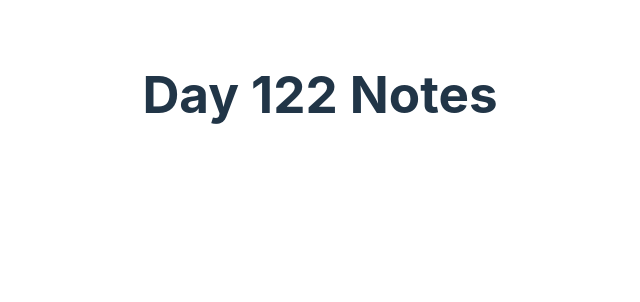
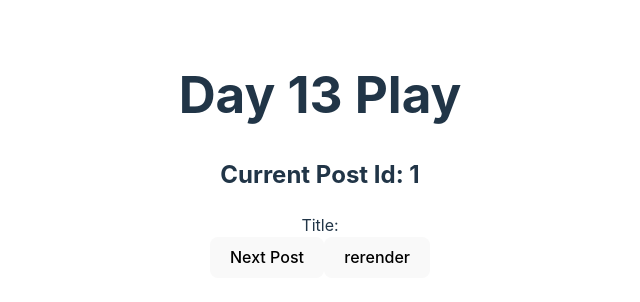
Before and after one commit to felixchen3674/react04292024, a React (Vite) app in the folder homework/react_homework/: page / in a window 1280 px wide. Shown: the top 302 px of the page, without its empty margins (320-960 px from the left). Built offline with nearby package versions, Linux system fonts and the light colour scheme; no server answers.

Commit message:
homework solution example

```diff
--- a/homework/react_homework/src/App.tsx
+++ b/homework/react_homework/src/App.tsx
@@ -1,12 +1,14 @@
 import "./App.css";
 import Day11Play from "./day11_describing_the_ui/notes";
 import Day12Play from "./day12_interactivity/notes";
+import Day13Play from "./day13_lifecycles/notes";
 
 function App() {
   return (
     <>
       {/* <Day11Play /> */}
-      <Day12Play />
+      {/* <Day12Play /> */}
+      <Day13Play />
     </>
   );
 }
--- /dev/null
+++ b/homework/react_homework/src/day13_lifecycles/notes/index.tsx
@@ -0,0 +1,13 @@
+import React from "react";
+import FetchPostByIdApp from "../solutions/FetchPostByIdApp";
+
+export default function Day13Play() {
+  return (
+    <div>
+      <h1>Day 13 Play</h1>
+      <div>
+        <FetchPostByIdApp />
+      </div>
+    </div>
+  );
+}
--- /dev/null
+++ b/homework/react_homework/src/day13_lifecycles/solutions/FetchPostByIdApp.tsx
@@ -0,0 +1,88 @@
+import React, { Component, useEffect, useState } from "react";
+
+interface Post {
+  userId: number;
+  id: number;
+  title: string;
+  body: string;
+}
+
+// export default function FetchPostByIdApp() {
+//   const [postId, setPostId] = useState(1);
+//   const [post, setPost] = useState<Post | {}>({});
+
+//   const { userId, id, title, body } = post as Post;
+
+//   useEffect(() => {
+//     // string literal / string interpolation
+//     fetch(`https://jsonplaceholder.typicode.com/posts/${postId}`)
+//       .then((res) => res.json())
+//       .then((data: Post) => {
+//         setPost(data);
+//       });
+//   }, [postId]);
+
+//   const handleNextPost = () => {
+//     setPostId((prev) => prev + 1);
+//   };
+
+//   return (
+//     <div>
+//       <h2>FetchPostByIdApp</h2>
+//       <div>Post Id: {id}</div>
+//       <div>Title: {title}</div>
+//       <button onClick={handleNextPost}>Next Post</button>
+//     </div>
+//   );
+// }
+
+export default class FetchPostByIdApp extends Component<
+  {},
+  { postId: number; post: Post | {}; randomState: boolean }
+> {
+  state = {
+    postId: 1,
+    post: {},
+    randomState: true,
+  };
+
+  componentDidMount() {
+    fetch(`https://jsonplaceholder.typicode.com/posts/${this.state.postId}`)
+      .then((res) => res.json())
+      .then((data: Post) => {
+        this.setState({ post: data });
+      });
+  }
+
+  componentDidUpdate(prevProps: any, prevState: any) {
+    if (prevState.postId !== this.state.postId) {
+      fetch(`https://jsonplaceholder.typicode.com/posts/${this.state.postId}`)
+        .then((res) => res.json())
+        .then((data: Post) => {
+          this.setState({ post: data });
+        });
+    }
+  }
+
+  handleNextPost = () => {
+    this.setState({ postId: this.state.postId + 1 });
+  };
+
+  render() {
+    const { userId, id, title, body } = this.state.post as Post;
+    return (
+      <div>
+        <h2>Current Post Id: {this.state.postId}</h2>
+        <div>Title: {title}</div>
+        <button onClick={this.handleNextPost}>Next Post</button>
+        <button
+          onClick={() =>
+            this.setState({ randomState: !this.state.randomState })
+          }
+        >
+          rerender
+        </button>
+      </div>
+    );
+  }
+}
```
